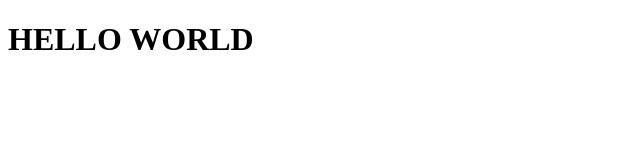
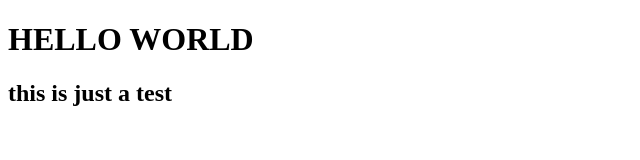
Before and after one commit to Echo1T/Portfolio, a plain HTML site: page home.html in a window 1280 px wide. Shown: the whole page, without its empty margins (0-640 px from the left). Drawn offline with Linux system fonts and the light colour scheme.

Commit message:
Update home.html

```diff
--- a/home.html
+++ b/home.html
@@ -7,5 +7,6 @@
 </head>
 <body>
     <h1>HELLO WORLD</h1>
+    <h2>this is just a test</h2>
 </body>
 </html>
```
